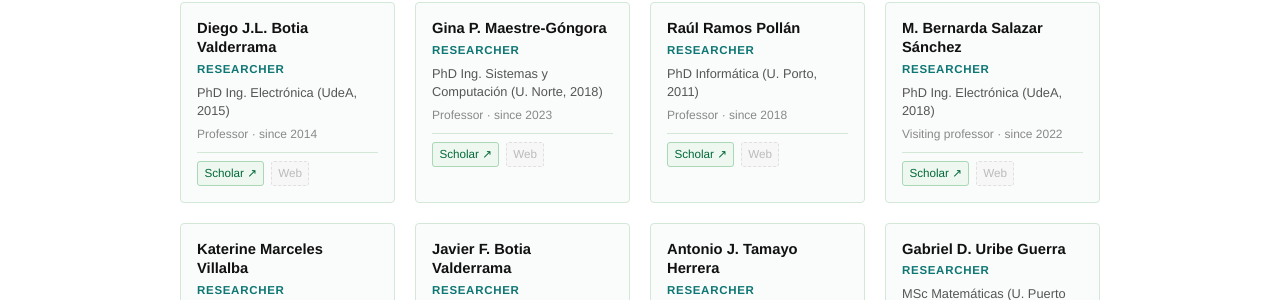
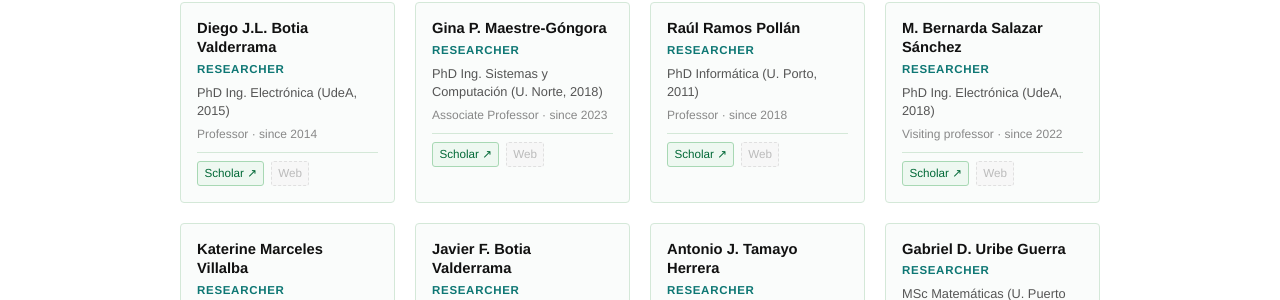
Before and after one commit to IN2LABUDEA/IN2LABUDEA.github.io, a Jekyll site: the page built from people.html, in a window 1280 px wide and 900 px high, scrolled down 550 px. Shown: the part 225-525 px from the top of the window. Built offline with Jekyll 4.4.1, drawn with Linux system fonts in a browser that asks for light colours.

Commit message:
Update people.yml

```diff
--- a/_data/people.yml
+++ b/_data/people.yml
@@ -53,8 +53,7 @@
 - name:    "Gina P. Maestre-Góngora"
   role:    researcher
   degree:  "PhD Ing. Sistemas y Computación (U. Norte, 2018)"
-  affil:   "Professor · since 2023"
-  tags:    [governance, digtrans, software]
+  affil:   "Associate Professor · since 2023"
   bio: >
     Senior researcher MinCiencias. Her research focuses on digital transformation,
     data governance, and information technologies management with applications
```
